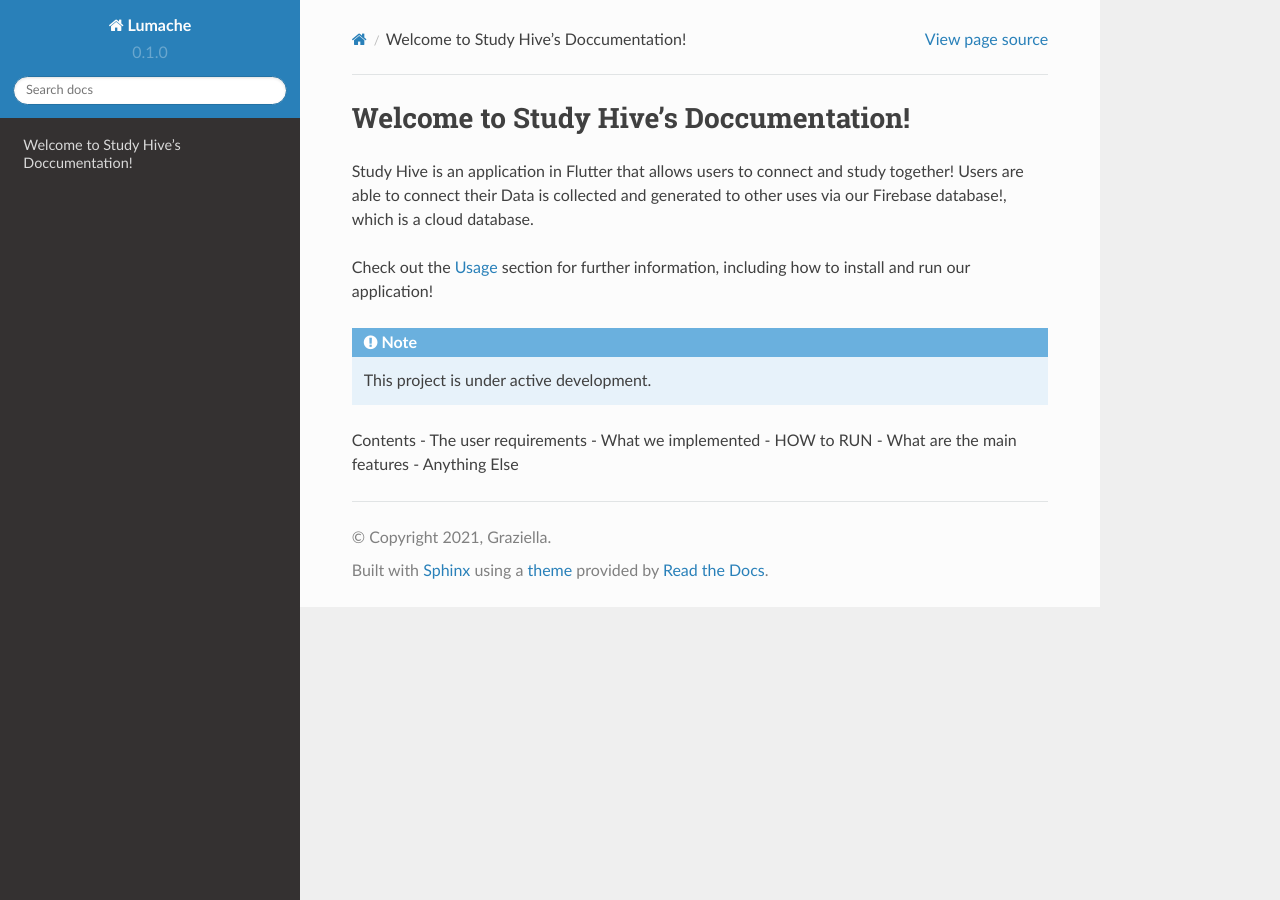
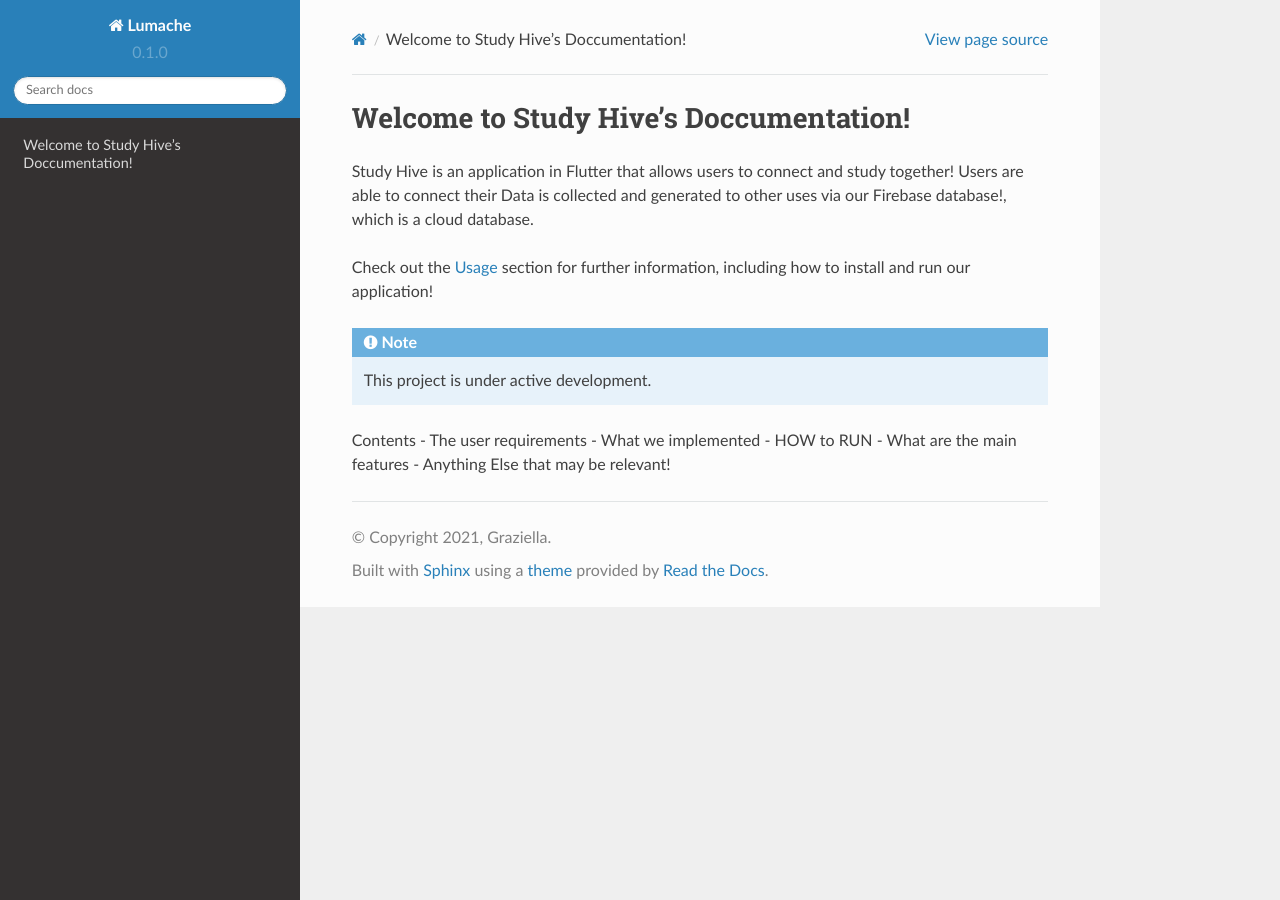
Before and after one commit to Harry-Howard/readthedocs, a Sphinx documentation site: the page built from docs/source/index.rst, in a window 1280 px wide. Built offline with Sphinx 7.4.7 and the Read the Docs theme 2.0.0, drawn with Linux system fonts in a browser that asks for light colours.

Commit message:
Update index.rst

```diff
--- a/docs/source/index.rst
+++ b/docs/source/index.rst
@@ -18,4 +18,4 @@ Contents
 - What we implemented
 - HOW to RUN
 - What are the main features
-- Anything Else
+- Anything Else  that may be relevant!
```
